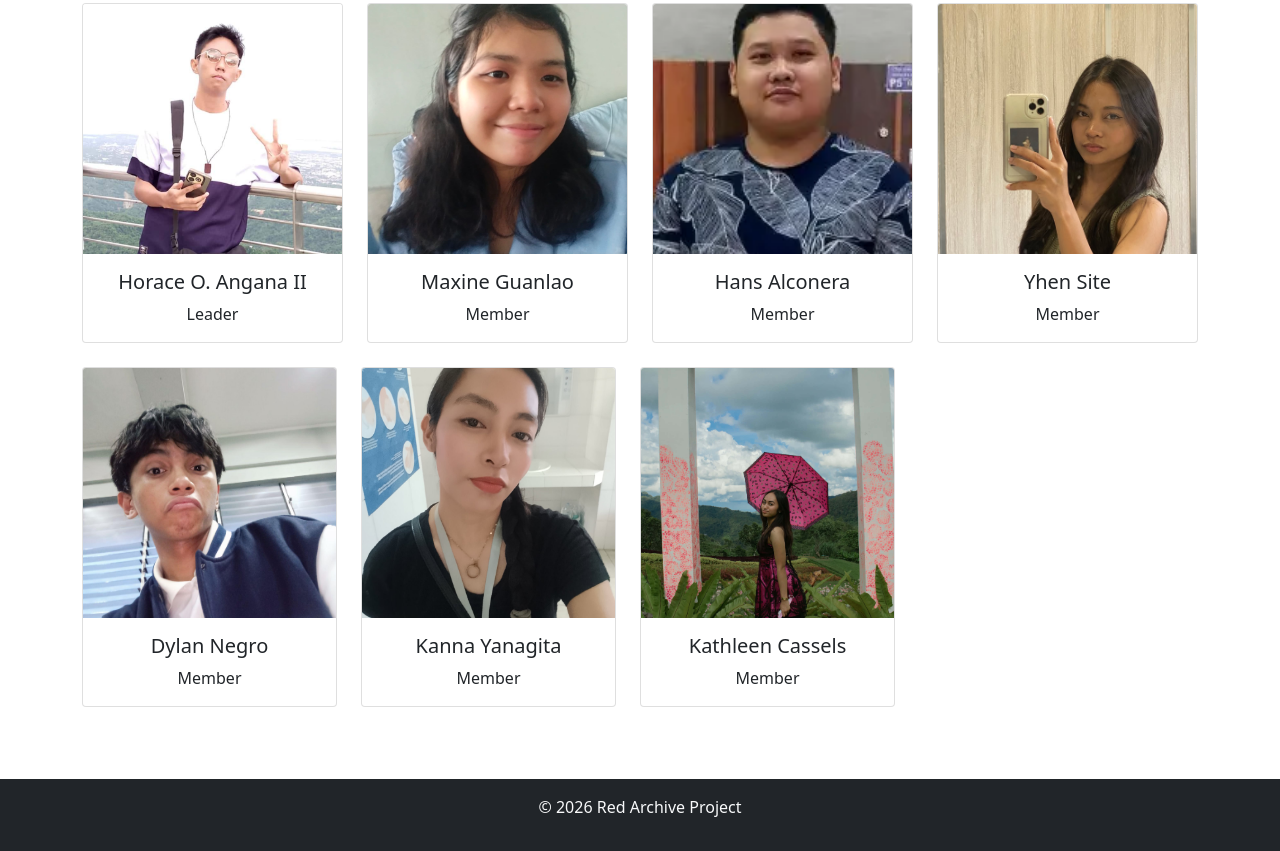
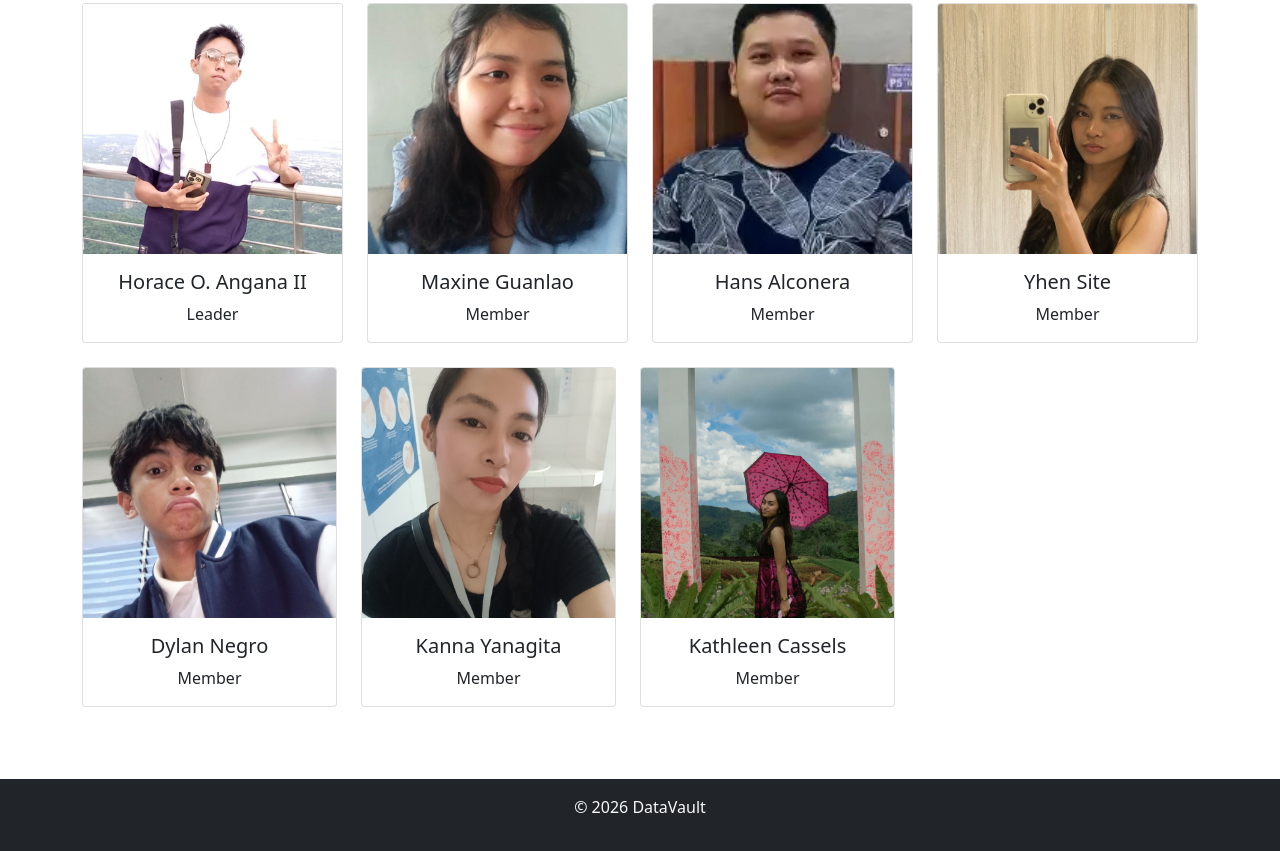
Before and after one commit to ne0gemini/asdiasdojhasdoijasdoijsaaaaaaaa, a plain HTML site: page Blue Archive/Pages/About.html in a window 1280 px wide. Shown: the part 1182-2033 px from the top of the page. Drawn offline with Linux system fonts and the light colour scheme.

Commit message:
Update About.html

```diff
--- a/Blue Archive/Pages/About.html
+++ b/Blue Archive/Pages/About.html
@@ -168,7 +168,7 @@ Instructor: Mr. Christopher Ofril
 
 <!-- FOOTER -->
 <footer class="bg-dark text-light text-center p-3">
-<p>© 2026 Red Archive Project</p>
+<p>© 2026 DataVault</p>
 </footer>
 
 
```
